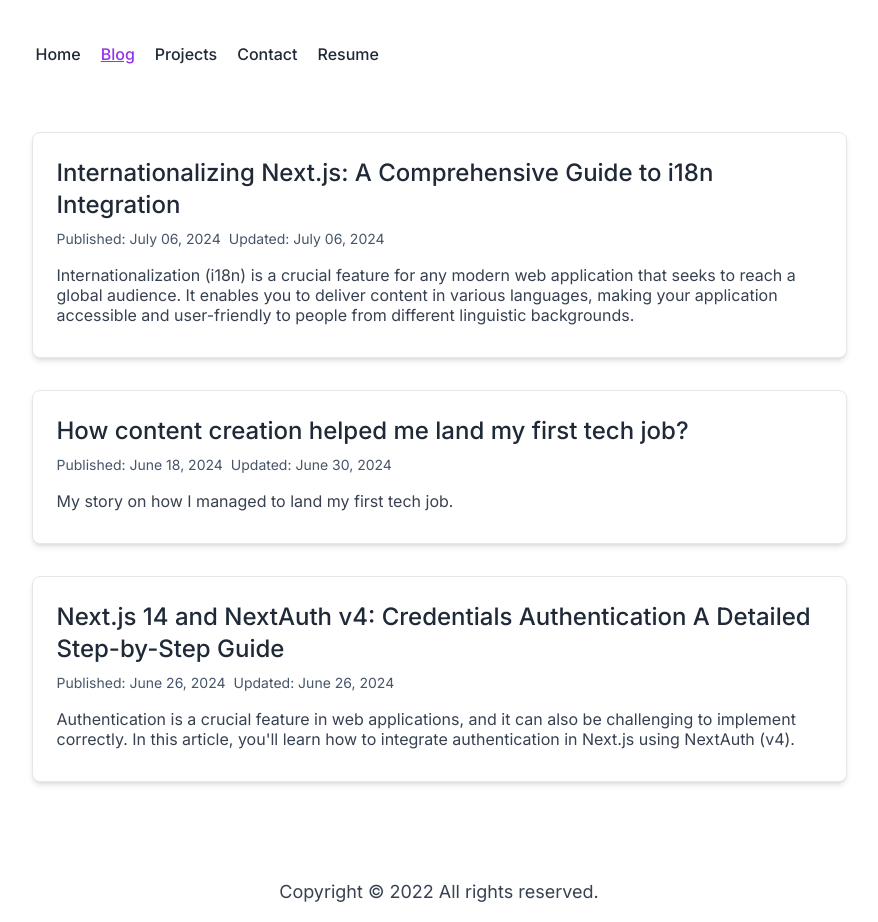
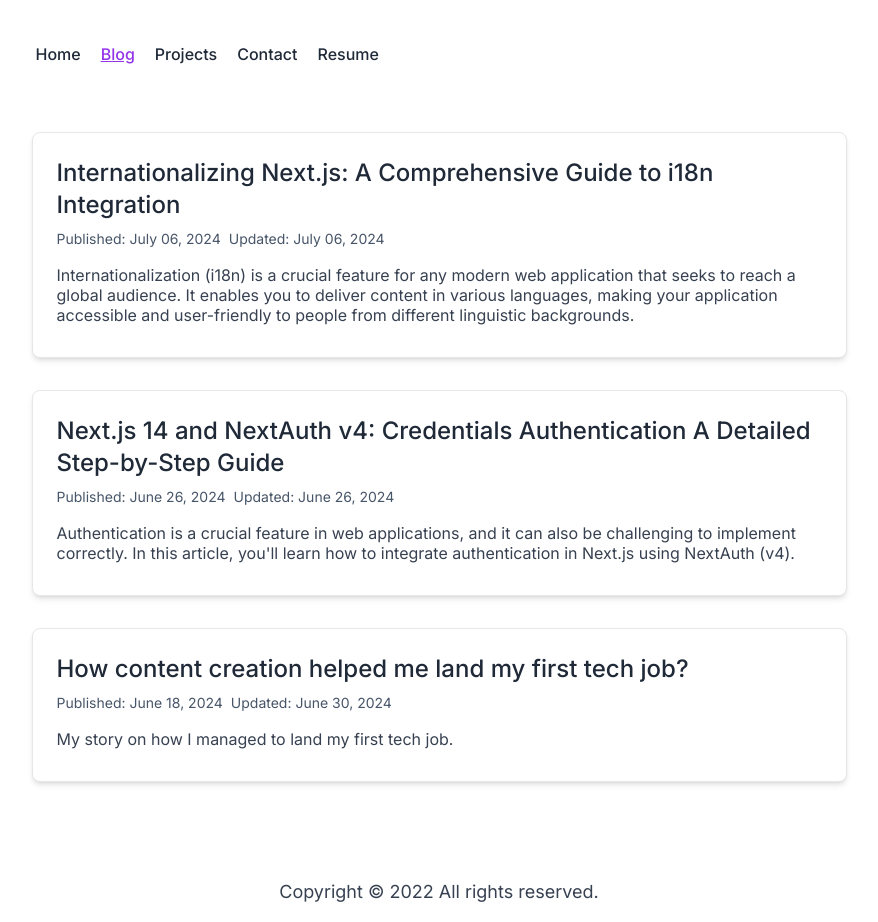
Before and after one commit to Coderamrin/portfolio, a Next.js app: page /blog in a window 1280 px wide. Shown: the whole page, without its empty margins (201-1079 px from the left). Built offline with nearby package versions, Linux system fonts and the light colour scheme; no server answers.

Commit message:
updated post order

```diff
--- a/src/libs/markdown.ts
+++ b/src/libs/markdown.ts
@@ -58,7 +58,7 @@
   const posts = slugs
     .map((slug) => getPostBySlug(slug, fields))
     // sort posts by date in descending order
-    .sort((post1, post2) => (post1.published_at > post2.published_at ? 1 : -1));
+    .sort((post1, post2) => (new Date(post1.published_at) > new Date(post2.published_at) ? -1 : 1));
 
   return posts;
 }
```
